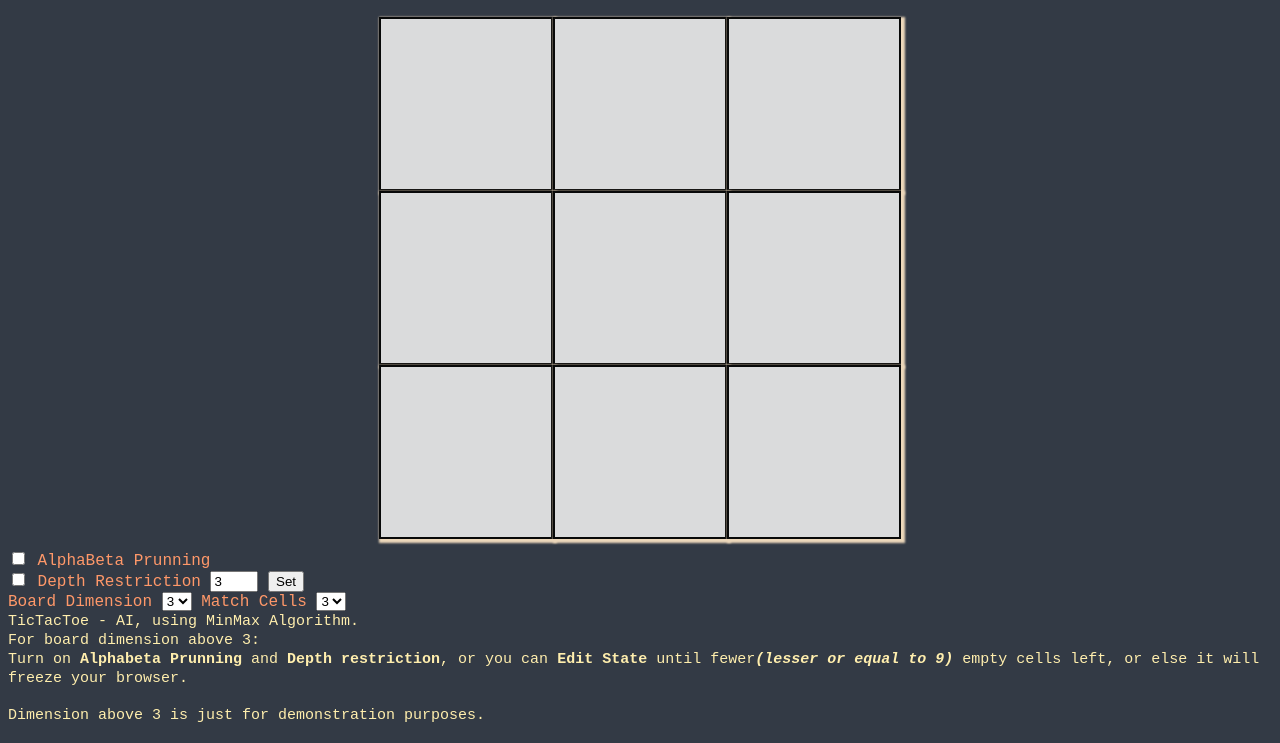
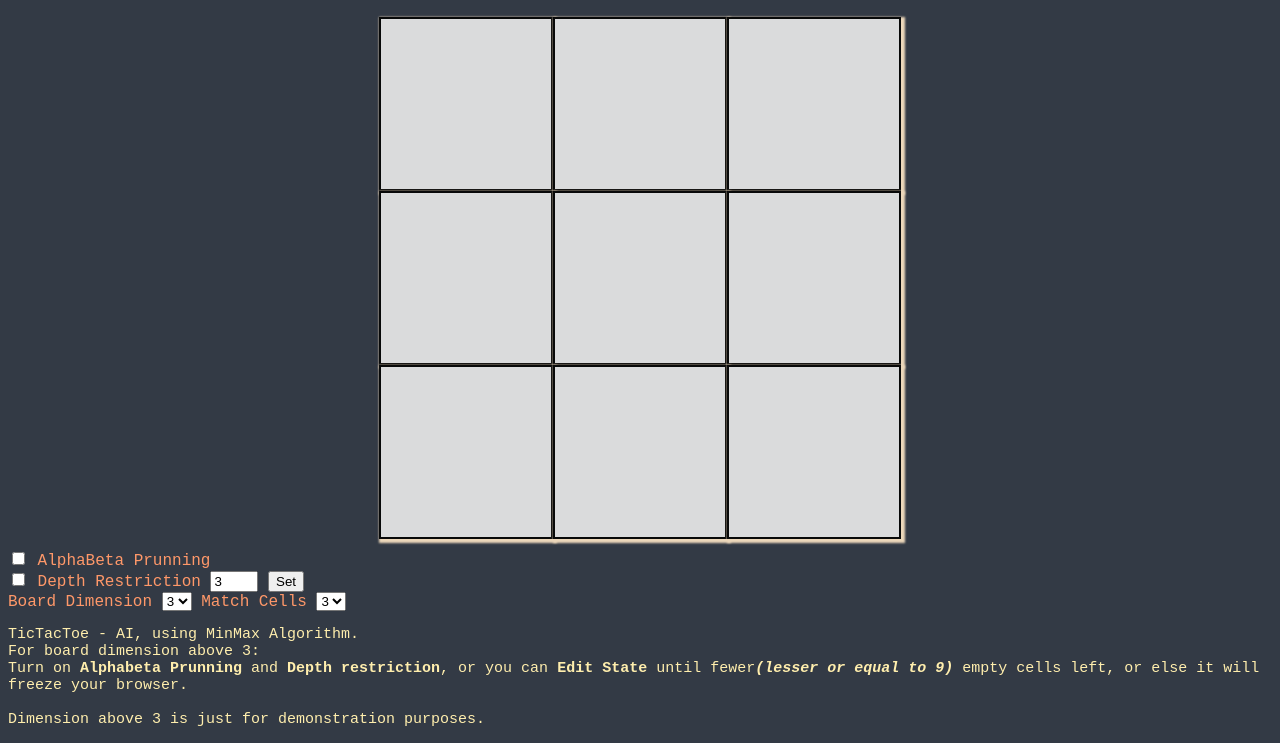
Before and after one commit to nonkloq/tictactoe-ai, a plain HTML site: page index.html in a window 1280 px wide. Shown: the part 101-844 px from the top of the page. Drawn offline with Linux system fonts and the light colour scheme.

Commit message:
Update index.html

```diff
--- a/index.html
+++ b/index.html
@@ -51,7 +51,7 @@
 
     </div>
 
-    <p style="color: #FFEEAD;font-family: 'Courier New', Courier, monospace; font-size: 15px;display: contents;">
+    <p style="color: #FFEEAD;font-family: 'Courier New', Courier, monospace; font-size: 15px;">
         TicTacToe - AI, using MinMax Algorithm.<br>
         For board dimension above 3:<br>
         Turn on <b>Alphabeta Prunning</b> and <b>Depth restriction</b>, or you can <b>Edit State</b> until fewer<b><i>(lesser or equal to 9)</i></b> empty cells left, or else it will freeze your browser.
```
